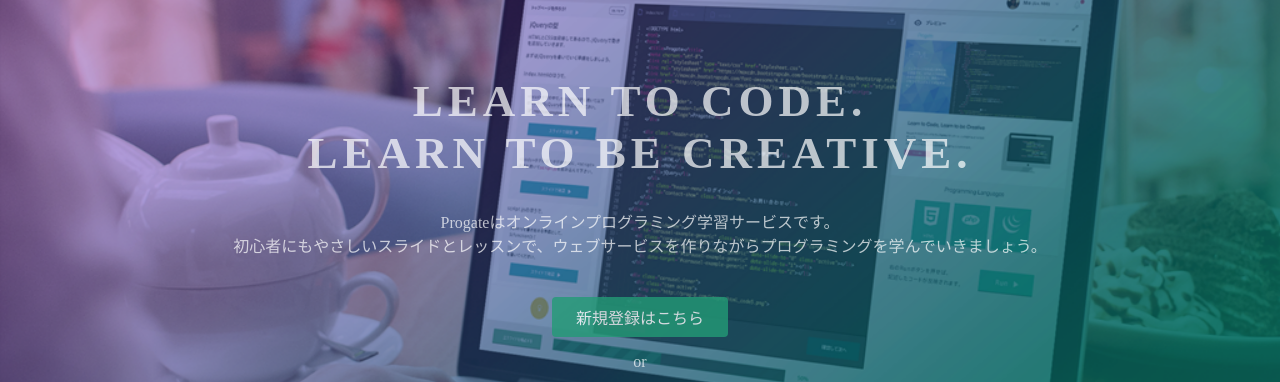
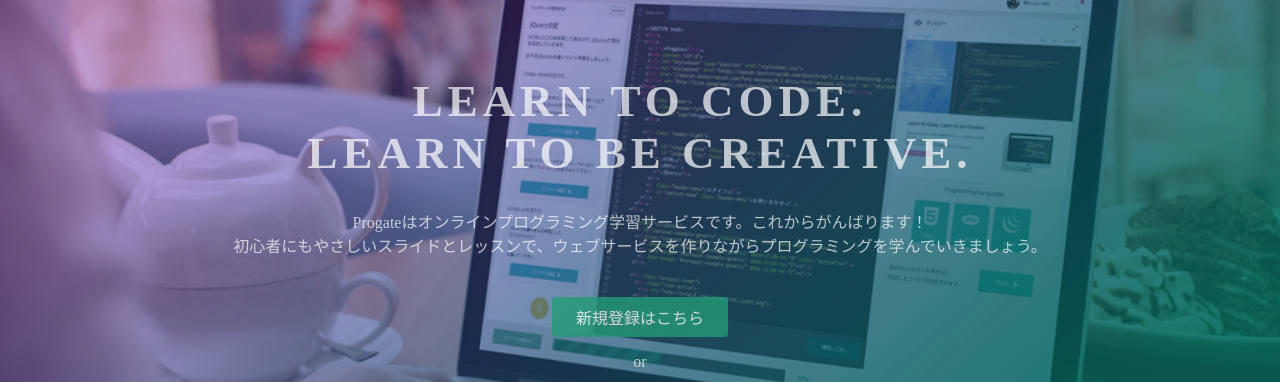
Before and after one commit to hitaharu27/hitaharu27.github.io, a plain HTML site: page index.html in a window 1280 px wide. Shown: the part 135-517 px from the top of the page. Drawn offline with Linux system fonts and the light colour scheme.

Commit message:
Update index.html

```diff
--- a/index.html
+++ b/index.html
@@ -24,7 +24,7 @@
   <div class="top-wrapper">
     <div class="container">
       <h1>LEARN TO CODE.<br>LEARN TO BE CREATIVE.</h1>
-      <p>Progateはオンラインプログラミング学習サービスです。<br>初心者にもやさしいスライドとレッスンで、ウェブサービスを作りながらプログラミングを学んでいきましょう。</p>
+      <p>Progateはオンラインプログラミング学習サービスです。これからがんばります！<br>初心者にもやさしいスライドとレッスンで、ウェブサービスを作りながらプログラミングを学んでいきましょう。</p>
       <div class="btn-wrapper">
         <a href="#" class="btn signup">新規登録はこちら</a>
         <p>or</p>
```
